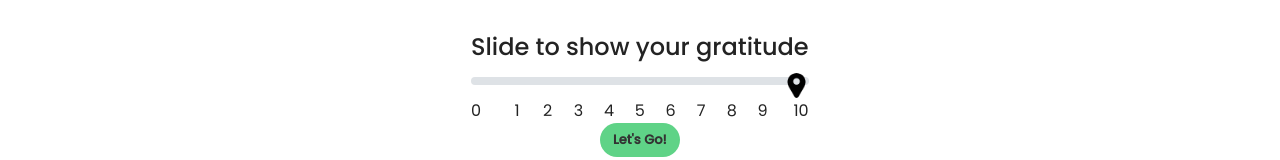
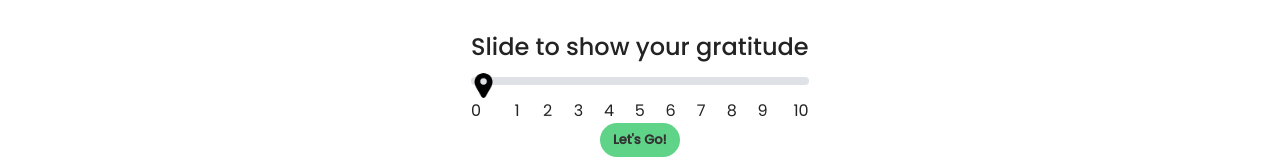
Before and after one commit to WeTalkSound/bolt-gratitude, a React (Create React App) app: page / in a window 1280 px wide. Both pictures are taken after a click on the label "Funds". Shown: the part 238-398 px from the top of the page. Built offline with nearby package versions, Linux system fonts and the light colour scheme.

Commit message:
Link reload at header, max height for result

```diff
--- a/src/Components/Pages/Home/Home.js
+++ b/src/Components/Pages/Home/Home.js
@@ -142,7 +142,7 @@ export default function Home() {
     <div className="animate__animated animate__flipInX">
       <h1>Slide to show your gratitude</h1>
       <div className="form-group">
-        <input type="range" step="1" min="0" max="10" className="custom-range" id="formControlRange" />
+        <input type="range" step="1" min="0" defaultValue="0" max="10" className="custom-range" id="formControlRange" />
         <div className="row range-indicators">
           <div style={{textAlign:"left"}} className="col">0</div>
           <div className="col">1</div>
@@ -180,7 +180,7 @@ export default function Home() {
     <div className="animate__animated animate__flipInX">
       <h1>Share Your Image!</h1>
       <div className="col-12 mb-3 text-center">
-        <img className="img-fluid" style={{background: "black"}} src={image} alt="Your Gratitude" />
+        <img className="img-fluid" style={{background: "black", maxHeight: "200px"}} src={image} alt="Your Gratitude" />
       </div>
     </div>
   )
--- a/src/Components/Utilities/Header/Header.js
+++ b/src/Components/Utilities/Header/Header.js
@@ -5,9 +5,9 @@ import logo from './header-logo.png'
 export default function Header() {
   return (
     <div className="fixed-top firstcon text-center justify-content-center">
-      <Link to="/">
+      <a href="/">
         <img src={ logo } alt="Bolt Protect" style={{ maxHeight: "40px" }} className="headerlogo mx-auto d-flex img-fluid" />
-      </Link>
+      </a>
     </div>
   )
 }
```
